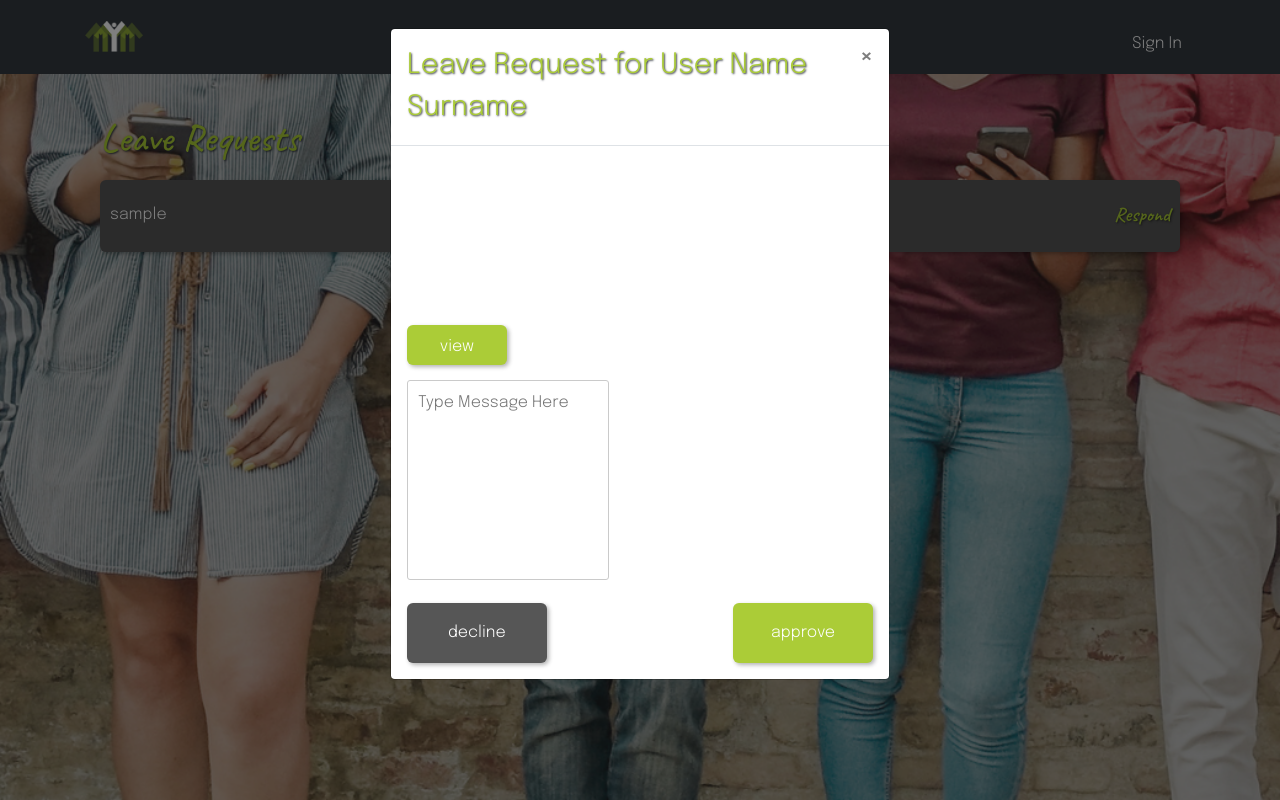
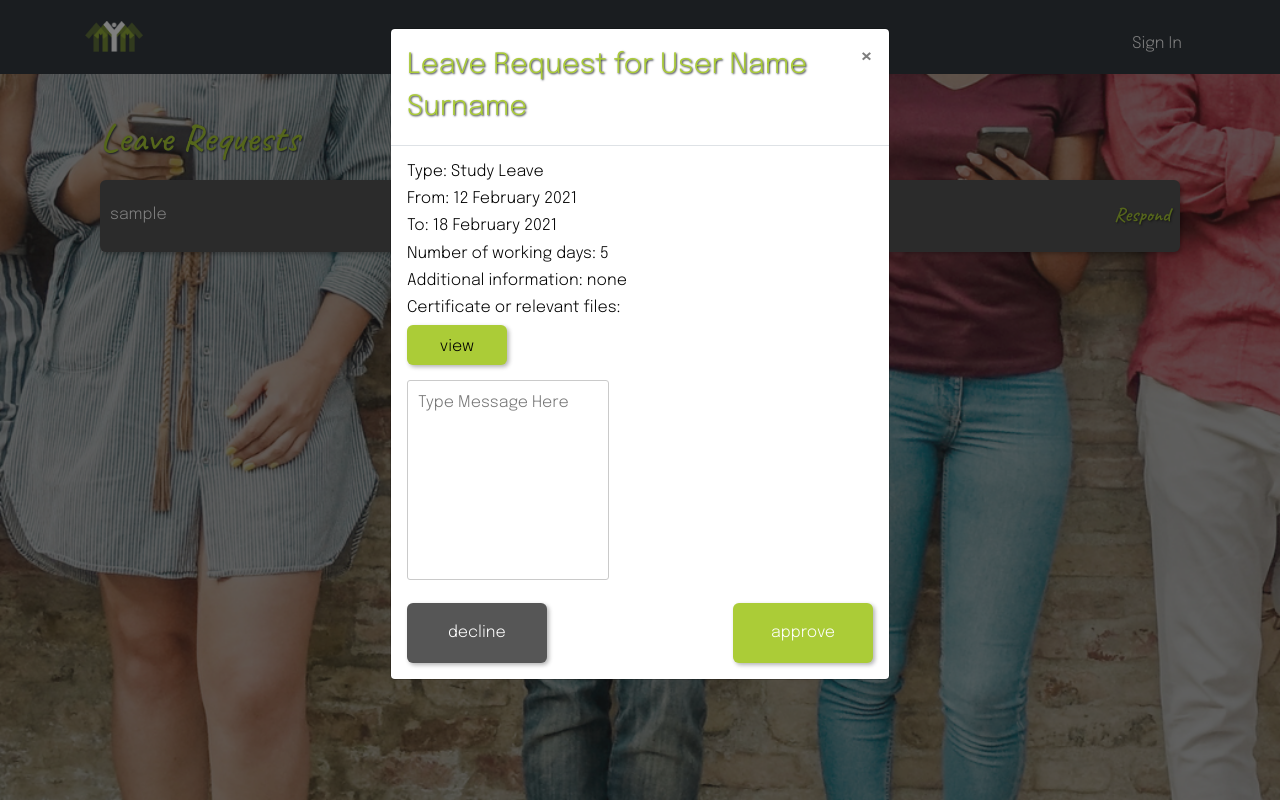
Before and after one commit to LuyandaLM/lifechoices-admin, a Django app: page /pending-leave-applications/ in a window 1280 px wide, after a click on "Respond". Run offline with Django 3.2, Linux system fonts and the light colour scheme; tables that the repository leaves empty hold one stand-in row (values such as "Sample post"); some libraries are stand-ins or nearby versions.

Commit message:
pend leave color update
fixed invis text in pending leave

```diff
--- a/static/style.css
+++ b/static/style.css
@@ -477,3 +477,7 @@ border: none;
 background-color: #abcc37 !important;
 border: none;
 }
+
+.pendleavepop {
+color: black;
+}
--- a/templates/pending_leave.html
+++ b/templates/pending_leave.html
@@ -13,7 +13,7 @@
         </div>
 
     <!-- Modal -->
-<div class="modal" id="exampleModal" tabindex="-1" role="dialog" aria-labelledby="exampleModalLabel" aria-hidden="true">
+<div class="modal pendleavepop" id="exampleModal" tabindex="-1" role="dialog" aria-labelledby="exampleModalLabel" aria-hidden="true">
     <div class="modal-dialog" role="document">
       <div class="modal-content">
         <div class="modal-header">
```
